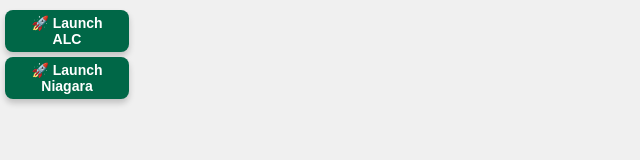
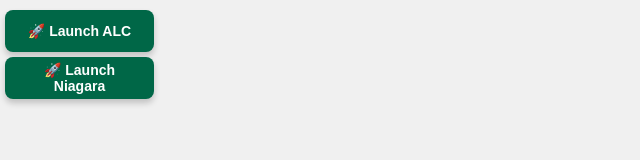
Before and after one commit to armauer/alc_redirect, a plain HTML site: page index.html in a window 1280 px wide. Shown: the whole page, without its empty margins (0-640 px from the left). Drawn offline with Linux system fonts and the light colour scheme.

Commit message:
Update index.html

```diff
--- a/index.html
+++ b/index.html
@@ -23,7 +23,7 @@
       text-decoration: none;
       margin: 5px;
       box-shadow: 0 4px 6px rgba(0,0,0,0.2);
-      width: 100px;                /* fixed width */
+      width: 125px;                /* fixed width */
       height: 30px;                /* fixed height for consistency */
       text-align: center;
     }
```
